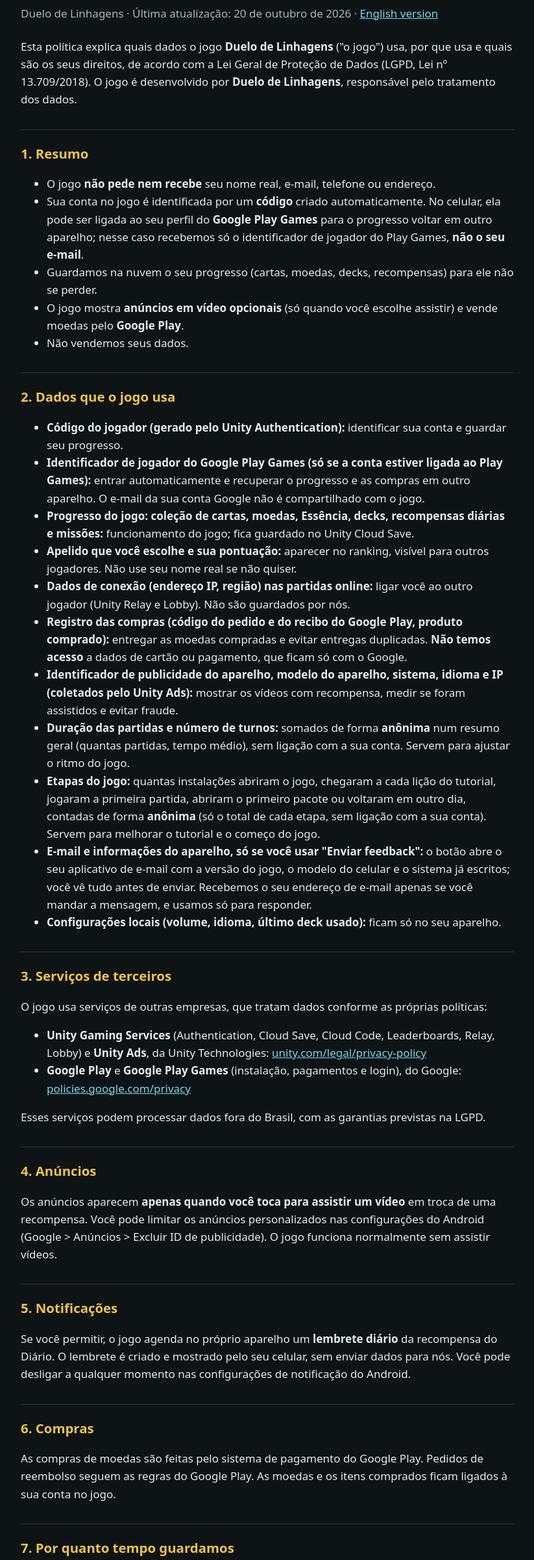
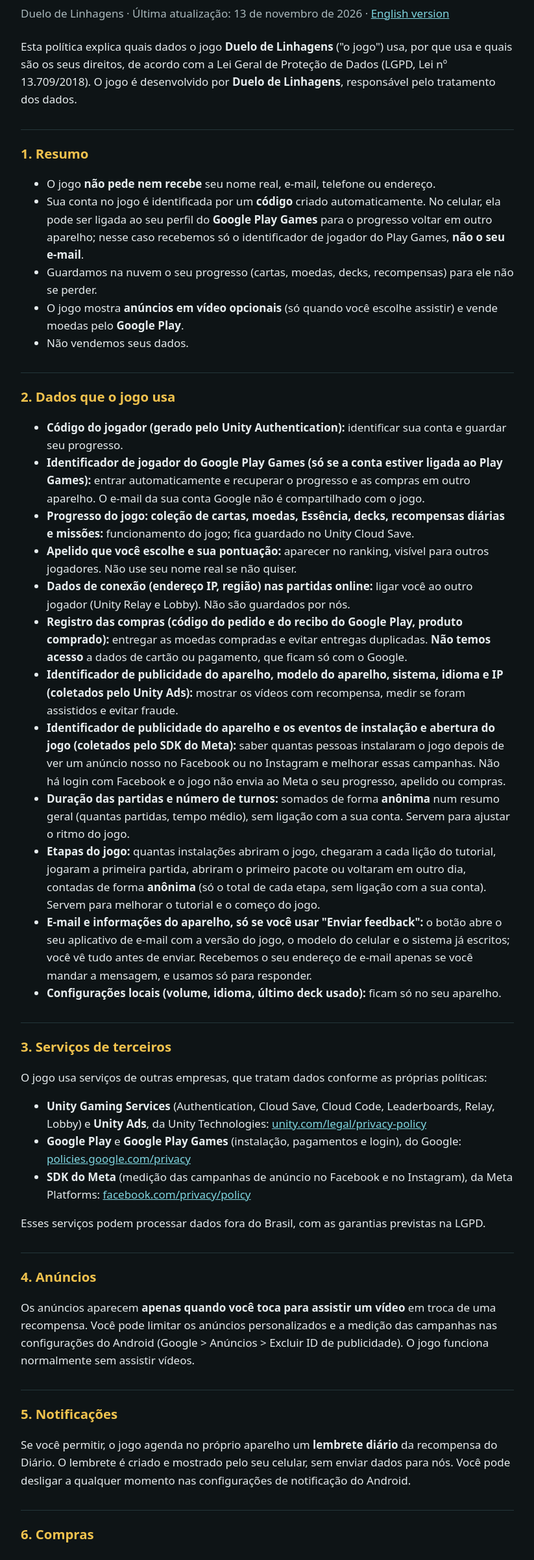
Before and after one commit to duelodelinhagens/duelodelinhagens.github.io, a plain HTML site: page privacidade.html in a window 1280 px wide. Shown: the part 81-2481 px from the top of the page at 65% size, without its empty margins (228-1051 px from the left). Drawn offline with Linux system fonts and the light colour scheme.

Commit message:
Política de privacidade: SDK do Meta (13/11/2026)

```diff
--- a/privacidade.html
+++ b/privacidade.html
@@ -21,7 +21,7 @@
 <body>
 <main>
 <h1>Política de Privacidade</h1>
-<p class="data">Duelo de Linhagens · Última atualização: 20 de outubro de 2026 · <a href="privacy.html">English version</a></p>
+<p class="data">Duelo de Linhagens · Última atualização: 13 de novembro de 2026 · <a href="privacy.html">English version</a></p>
 
 <p>Esta política explica quais dados o jogo <b>Duelo de Linhagens</b> ("o jogo") usa, por que usa e quais são os seus direitos, de acordo com a Lei Geral de Proteção de Dados (LGPD, Lei nº 13.709/2018). O jogo é desenvolvido por <b>Duelo de Linhagens</b>, responsável pelo tratamento dos dados.</p>
 
@@ -43,6 +43,7 @@
   <li><b>Dados de conexão (endereço IP, região) nas partidas online:</b> ligar você ao outro jogador (Unity Relay e Lobby). Não são guardados por nós.</li>
   <li><b>Registro das compras (código do pedido e do recibo do Google Play, produto comprado):</b> entregar as moedas compradas e evitar entregas duplicadas. <b>Não temos acesso</b> a dados de cartão ou pagamento, que ficam só com o Google.</li>
   <li><b>Identificador de publicidade do aparelho, modelo do aparelho, sistema, idioma e IP (coletados pelo Unity Ads):</b> mostrar os vídeos com recompensa, medir se foram assistidos e evitar fraude.</li>
+  <li><b>Identificador de publicidade do aparelho e os eventos de instalação e abertura do jogo (coletados pelo SDK do Meta):</b> saber quantas pessoas instalaram o jogo depois de ver um anúncio nosso no Facebook ou no Instagram e melhorar essas campanhas. Não há login com Facebook e o jogo não envia ao Meta o seu progresso, apelido ou compras.</li>
   <li><b>Duração das partidas e número de turnos:</b> somados de forma <b>anônima</b> num resumo geral (quantas partidas, tempo médio), sem ligação com a sua conta. Servem para ajustar o ritmo do jogo.</li>
   <li><b>Etapas do jogo:</b> quantas instalações abriram o jogo, chegaram a cada lição do tutorial, jogaram a primeira partida, abriram o primeiro pacote ou voltaram em outro dia, contadas de forma <b>anônima</b> (só o total de cada etapa, sem ligação com a sua conta). Servem para melhorar o tutorial e o começo do jogo.</li>
   <li><b>E-mail e informações do aparelho, só se você usar "Enviar feedback":</b> o botão abre o seu aplicativo de e-mail com a versão do jogo, o modelo do celular e o sistema já escritos; você vê tudo antes de enviar. Recebemos o seu endereço de e-mail apenas se você mandar a mensagem, e usamos só para responder.</li>
@@ -54,11 +55,12 @@
 <ul>
   <li><b>Unity Gaming Services</b> (Authentication, Cloud Save, Cloud Code, Leaderboards, Relay, Lobby) e <b>Unity Ads</b>, da Unity Technologies: <a href="https://unity.com/legal/privacy-policy">unity.com/legal/privacy-policy</a></li>
   <li><b>Google Play</b> e <b>Google Play Games</b> (instalação, pagamentos e login), do Google: <a href="https://policies.google.com/privacy">policies.google.com/privacy</a></li>
+  <li><b>SDK do Meta</b> (medição das campanhas de anúncio no Facebook e no Instagram), da Meta Platforms: <a href="https://www.facebook.com/privacy/policy">facebook.com/privacy/policy</a></li>
 </ul>
 <p>Esses serviços podem processar dados fora do Brasil, com as garantias previstas na LGPD.</p>
 
 <h2>4. Anúncios</h2>
-<p>Os anúncios aparecem <b>apenas quando você toca para assistir um vídeo</b> em troca de uma recompensa. Você pode limitar os anúncios personalizados nas configurações do Android (Google &gt; Anúncios &gt; Excluir ID de publicidade). O jogo funciona normalmente sem assistir vídeos.</p>
+<p>Os anúncios aparecem <b>apenas quando você toca para assistir um vídeo</b> em troca de uma recompensa. Você pode limitar os anúncios personalizados e a medição das campanhas nas configurações do Android (Google &gt; Anúncios &gt; Excluir ID de publicidade). O jogo funciona normalmente sem assistir vídeos.</p>
 
 <h2>5. Notificações</h2>
 <p>Se você permitir, o jogo agenda no próprio aparelho um <b>lembrete diário</b> da recompensa do Diário. O lembrete é criado e mostrado pelo seu celular, sem enviar dados para nós. Você pode desligar a qualquer momento nas configurações de notificação do Android.</p>
```
Also changed, not shown: privacy.html (+4 -2 lines).
